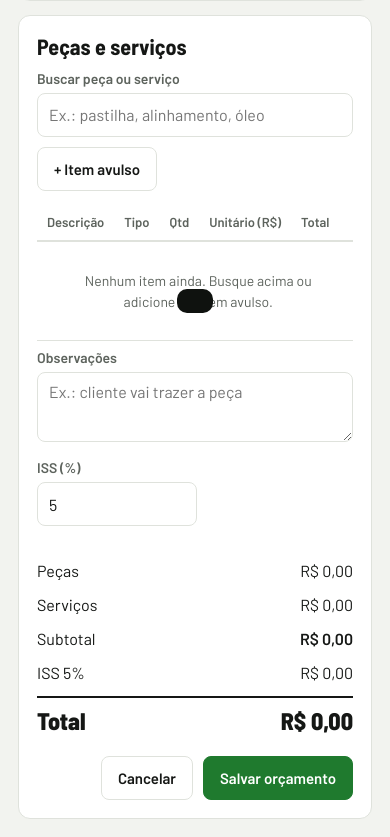
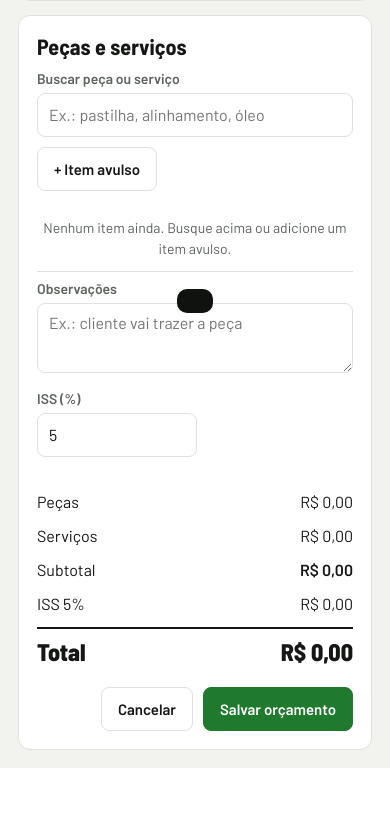
Before and after one commit to RyanMachadoSilva/oficina, a Django app: page /pedidos/novo/ in a window 390 px wide. Shown: the part 591-1428 px from the top of the page. After the commit the page ends 1359 px from the top, so only its background shows below. Run offline with Django 5.2, Linux system fonts and the light colour scheme; a user stored in the database is signed in; data comes from the database, SQL or seed files in the repository; tables that the repository leaves empty hold one stand-in row (values such as "Sample post").

Commit message:
Itens do orçamento em cartões no celular e colunas mais equilibradas no computador
Co-Authored-By: Claude Opus 5.5 <noreply@anthropic.com>
Claude-Session: https://claude.ai/code/session_01UtwNyPSRe9SWfwxdWzCHcG

```diff
--- a/static/css/app.css
+++ b/static/css/app.css
@@ -88,3 +88,16 @@ a{color:var(--g)}
 /* documento do orçamento sempre em tema claro (fundo branco), mesmo com o sistema em modo escuro */
 .doc{color-scheme:light}
 .doc .tipo{color:#1e2836}.doc .t-peca{background:#dde6f3}.doc .t-servico{background:#dcefdb;color:#1f6a2a}
+
+/* itens do orçamento no celular: cada item vira um cartão */
+@media(max-width:700px){
+.itens-tab thead{display:none}
+.itens-tab tr{display:grid;grid-template-columns:minmax(0,1.3fr) minmax(0,.7fr) minmax(0,1.4fr);gap:8px 10px;padding:12px 0;border-bottom:1px solid var(--line)}
+.itens-tab td{border:0;padding:0}
+.itens-tab td[data-l]::before{content:attr(data-l);display:block;font-size:13px;font-weight:600;color:var(--mut);margin-bottom:2px}
+.itens-tab .c-desc,.itens-tab td.empty{grid-column:1/-1}
+.itens-tab .c-total{grid-column:1/3;align-self:center;text-align:left;font-weight:700;font-size:17px}
+.itens-tab .c-rm{align-self:center;text-align:right}
+.itens-tab input,.itens-tab select{margin-top:0}
+}
+@media(min-width:701px){.itens-tab .c-desc{min-width:240px;width:45%}.itens-tab .c-tipo select{min-width:112px}.itens-tab .c-qtd input{width:70px}}
--- a/static/js/pedido.js
+++ b/static/js/pedido.js
@@ -82,12 +82,12 @@
     const tb = $('#itens');
     if (!itens.length) { tb.innerHTML = '<tr><td colspan="6" class="empty">Nenhum item ainda. Busque acima ou adicione um item avulso.</td></tr>'; totais(); return; }
     tb.innerHTML = itens.map((i, k) => `<tr>
-      <td><input data-i="${k}" data-f="descricao" value="${esc(i.descricao)}" placeholder="Descrição" maxlength="150"></td>
-      <td><select data-i="${k}" data-f="tipo"><option value="peca"${i.tipo === 'peca' ? ' selected' : ''}>Peça</option><option value="servico"${i.tipo === 'servico' ? ' selected' : ''}>Serviço</option></select></td>
-      <td><input data-i="${k}" data-f="quantidade" inputmode="numeric" maxlength="2" value="${esc(String(parseInt(num(i.quantidade)) || 1))}" style="text-align:right"></td>
-      <td><input data-i="${k}" data-f="preco_unitario" inputmode="decimal" maxlength="9" value="${esc(String(i.preco_unitario).replace('.', ','))}" style="text-align:right"></td>
-      <td class="r" id="lt${k}">${brl(num(i.quantidade) * num(i.preco_unitario))}</td>
-      <td><button type="button" class="sm del" data-rm="${k}" aria-label="Remover">✕</button></td></tr>`).join('');
+      <td class="c-desc" data-l="Descrição"><input data-i="${k}" data-f="descricao" value="${esc(i.descricao)}" placeholder="Descrição" maxlength="150"></td>
+      <td class="c-tipo" data-l="Tipo"><select data-i="${k}" data-f="tipo"><option value="peca"${i.tipo === 'peca' ? ' selected' : ''}>Peça</option><option value="servico"${i.tipo === 'servico' ? ' selected' : ''}>Serviço</option></select></td>
+      <td class="c-qtd" data-l="Qtd"><input data-i="${k}" data-f="quantidade" inputmode="numeric" maxlength="2" value="${esc(String(parseInt(num(i.quantidade)) || 1))}" style="text-align:right"></td>
+      <td class="c-preco" data-l="Unitário (R$)"><input data-i="${k}" data-f="preco_unitario" inputmode="decimal" maxlength="9" value="${esc(String(i.preco_unitario).replace('.', ','))}" style="text-align:right"></td>
+      <td class="r c-total" id="lt${k}">${brl(num(i.quantidade) * num(i.preco_unitario))}</td>
+      <td class="c-rm"><button type="button" class="sm del" data-rm="${k}" aria-label="Remover">✕</button></td></tr>`).join('');
     totais();
   }
   function totais() {
--- a/templates/core/pedido_form.html
+++ b/templates/core/pedido_form.html
@@ -22,7 +22,7 @@
   <div class="bar" style="align-items:flex-end"><div style="flex:3 1 260px"><span class="lb">Buscar peça ou serviço</span>
     <div class="ac"><input id="item-busca" autocomplete="off" placeholder="Ex.: pastilha, alinhamento, óleo"><div class="acl" id="item-res"></div></div></div>
     <button type="button" id="btn-avulso">+ Item avulso</button></div>
-  <div class="scroll"><table><thead><tr><th>Descrição</th><th>Tipo</th><th class="r" style="width:90px">Qtd</th><th class="r" style="width:130px">Unitário (R$)</th><th class="r">Total</th><th></th></tr></thead>
+  <div class="scroll"><table class="itens-tab"><thead><tr><th>Descrição</th><th>Tipo</th><th class="r" style="width:90px">Qtd</th><th class="r" style="width:130px">Unitário (R$)</th><th class="r">Total</th><th></th></tr></thead>
   <tbody id="itens"></tbody></table></div>
   <div class="grid g2" style="margin-top:6px;align-items:start">
     <div><label>Observações<textarea name="observacao" placeholder="Ex.: cliente vai trazer a peça">{{ valores.observacao }}</textarea></label>
```
